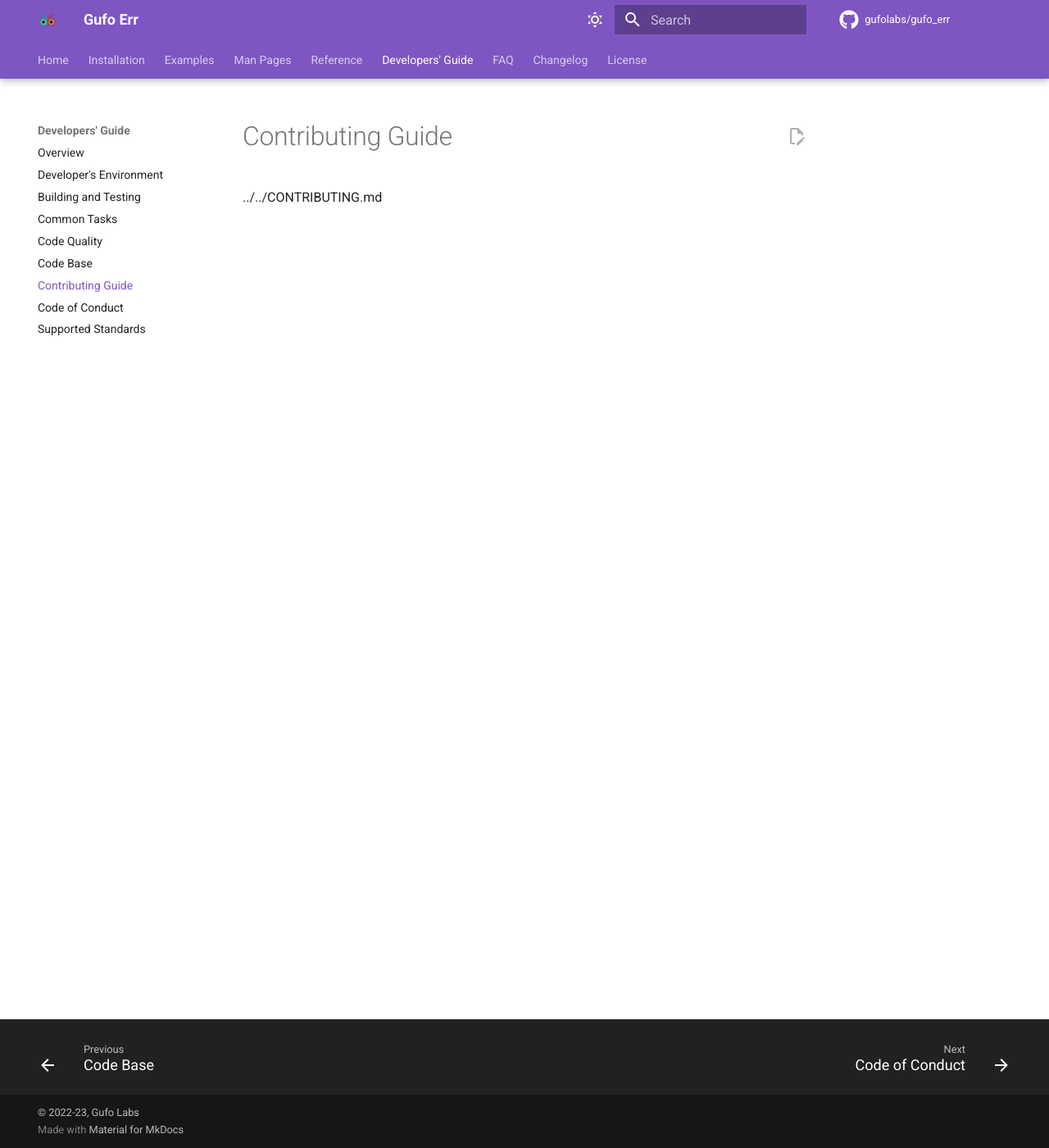
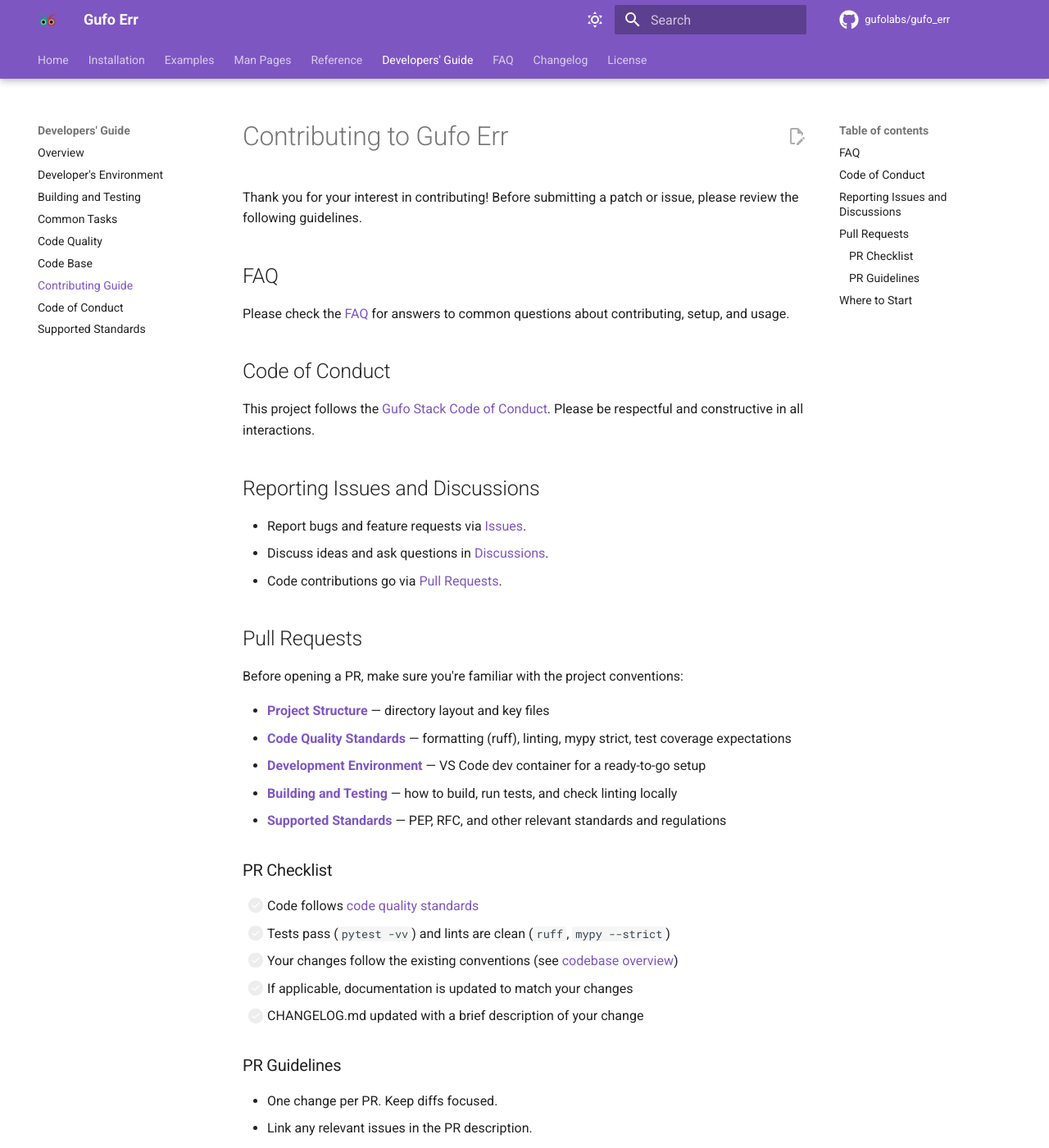
Before and after one commit to gufolabs/gufo_err, an MkDocs documentation site: the page built from docs/dev/CONTRIBUTING.md, in a window 1280 px wide and 1400 px high. Shown: the whole window at 82% size. Built offline with MkDocs 1.6.1 and Material for MkDocs 9.7.7, drawn with Linux system fonts in a browser that asks for light colours; comment, search, counter and statistics services are not loaded; some of the changed text lies outside the part shown.

Commit message:
Fix docs links (#22)

```diff
--- a/docs/dev/CONTRIBUTING.md
+++ b/docs/dev/CONTRIBUTING.md
@@ -1 +1,46 @@
-../../CONTRIBUTING.md
+# Contributing to Gufo Err
+
+Thank you for your interest in contributing! Before submitting a patch or issue, please review the following guidelines.
+
+## FAQ
+
+Please check the [FAQ](../faq.md) for answers to common questions about contributing, setup, and usage.
+
+## Code of Conduct
+
+This project follows the [Gufo Stack Code of Conduct](CODE_OF_CONDUCT.md). Please be respectful and constructive in all interactions.
+
+## Reporting Issues and Discussions
+
+- Report bugs and feature requests via [Issues](https://github.com/gufolabs/gufo_err/issues).
+- Discuss ideas and ask questions in [Discussions](https://github.com/gufolabs/gufo_err/discussions/).
+- Code contributions go via [Pull Requests](#pull-requests).
+
+## Pull Requests
+
+Before opening a PR, make sure you're familiar with the project conventions:
+
+- **[Project Structure](codebase.md)** — directory layout and key files
+- **[Code Quality Standards](codequality.md)** — formatting (ruff), linting, mypy strict, test coverage expectations
+- **[Development Environment](environment.md)** — VS Code dev container for a ready-to-go setup
+- **[Building and Testing](testing.md)** — how to build, run tests, and check linting locally
+- **[Supported Standards](standards.md)** — PEP, RFC, and other relevant standards and regulations
+
+### PR Checklist
+
+- [ ] Code follows [code quality standards](codequality.md)
+- [ ] Tests pass (`pytest -vv`) and lints are clean (`ruff`, `mypy --strict`)
+- [ ] Your changes follow the existing conventions (see [codebase overview](codebase.md))
+- [ ] If applicable, documentation is updated to match your changes
+- [ ] CHANGELOG.md updated with a brief description of your change
+
+### PR Guidelines
+
+- One change per PR. Keep diffs focused.
+- Link any relevant issues in the PR description.
+- Use a clear commit message (imperative mood, e.g., "add validation for X").
+- If your PR touches the configuration schema, make sure the config docs reflect the changes.
+
+## Where to Start
+
+New to the project? Check the [developer guide](index.md) for an overview of the codebase, tooling, and workflows.
```
Also changed, not shown: docs/faq.md (+14 -0 lines).
